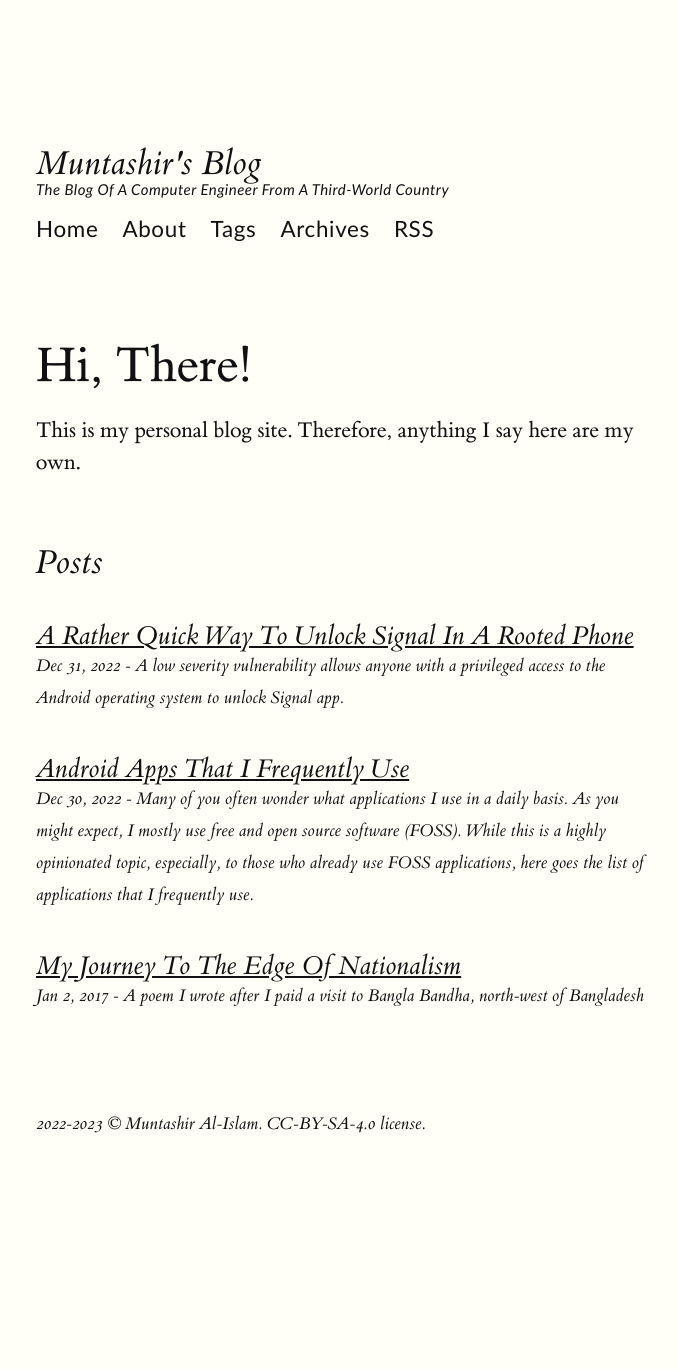
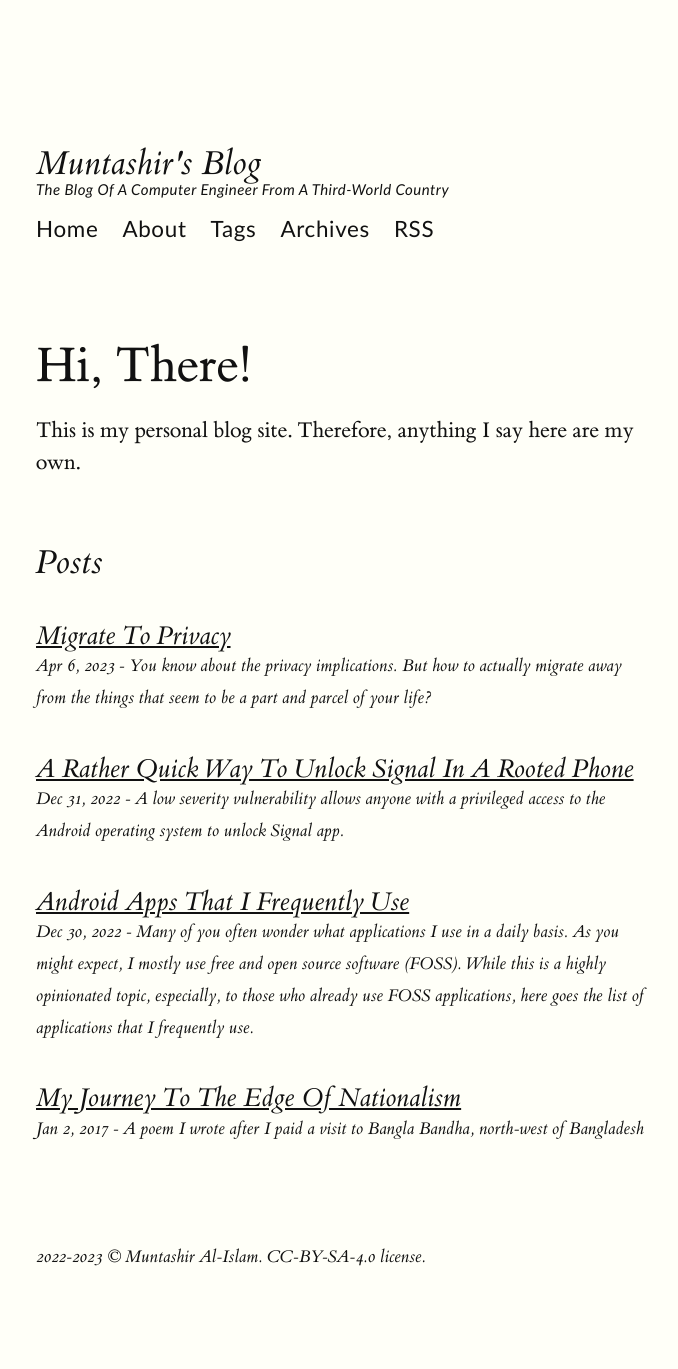
Before and after one commit to MuntashirAkon/blog, a Jekyll site: the page built from index.md, in a window 1280 px wide. Shown: the whole page, without its empty margins (124-802 px from the left). Built offline with Jekyll 4.4.1, drawn with Linux system fonts in a browser that asks for light colours; our own code applies the rules of GitHub Pages for plain Markdown files; before the commit the page ends 1236 px from its top, so only the background shows below that; part of the change alters nothing that is shown.

Commit message:
New post: Migrate to privacy
Signed-off-by: Muntashir Al-Islam <muntashirakon@riseup.net>

```diff
--- /dev/null
+++ b/_posts/2023-04-07-migrate-to-privacy.md
@@ -0,0 +1,237 @@
+---
+layout: post
+title: "Migrate to Privacy"
+description: "You know about the privacy implications. But how to actually migrate away from the things that seem to be a part and parcel of your life?"
+date: 2023-04-07T00:21:00+06:00
+tags: Privacy
+comment_id: 3
+---
+
+Several years ago, I quite accidently ran into an article on privacy while I
+was browsing a website belonging to a sister project of Wikimedia Foundation.
+It is amazing how carefully we are manipulated not to care about so basic a
+right as privacy. But it is even more amazing how hard it is to find anything
+on privacy online unless you're actually looking for it, and most privacy
+activism groups seem to have no idea regarding this. Otherwise, none of them
+would have put this famous Ed Snowden quote at the front:
+
+> Arguing that you don't care about the right to privacy because you have
+> nothing to hide is no different than saying you don't care about free speech
+> because you have nothing to say.
+
+Because this quote doesn't mean anything to those who have no idea what privacy
+means. Privacy is not something that is taught in educational institutions, at
+least, not seriously. And why should it be? Privacy awareness is perceived to
+be harmful for the governments and intelligence agencies. Profiling citizens in
+the name of terrorism is not just good for population control, it turned out to
+be a very profitable business too.
+
+So, you are one of the few (unfortunate!) people who are not only satisfied
+with learning about privacy but also ready to actually do something about it,
+this writing is for you. If you are a critic, please ignore this because I
+shall not begin this by asking the readers to choose a threat model. When I was
+looking for advice regarding privacy, people told me to choose a threat model
+too. But the entire privacy-thing was new to me, and that particular statement,
+at that time, seemed a little overwhelming.
+
+Before getting started, there are a few things you should remember:
+1. You cannot achieve privacy overnight. Depending on your online presence, it
+   might take a couple of weeks to several years. Even then, there is no
+   guarantee whether you've achieved total privacy.
+2. You have to be ready to make some sacrifices. Like any sacrifice, they would
+   seem quite depressing from time to time. But eventually, you will find
+   yourself happier than you ever were.
+3. You will begin to see the real faces of the people around you. This could be
+   the most painful thing for you if you're fond of company. But it's better to
+   learn the true nature of people around you early on so that you won't feel
+   betrayed later in the most vulnerable moment of your life. This, you could
+   say, is a byproduct of achieving privacy. Ease of communication, it appears,
+   made it quite easy to deceive people.
+4. You might have to lead a solo life if you do not have people who share your
+   views. A great way to avoid this would be meeting people online in various
+   groups where people discuss about privacy. You may end up finding some real
+   good people there.
+
+## Getting Started
+The first thing you should do is change your E-Mail address. This might seem
+quite silly thing to do to some people, especially those who do not use E-Mail
+in a daily basis. But E-Mail plays an important role in tasks such as creating
+accounts, delivery of good and services, and so on. E-Mail is your primary
+identity on the Internet, thus, changing it is essential to achieve any privacy
+at all.
+
+There are many privacy-friendly E-Mail providers such as
+[Riseup](https://riseup.net), [Disroot](https://disroot.org),
+[Proton](https://proton.me) and [Tutanota](https://tutanota.com). Each offers
+free services, and a few of them also offer premium services. Riseup requires
+an invitation code meaning that you need to know someone who already use the
+service in order to create an account there. In other cases, this is quite
+straightforward. However, since you're just getting started, I would recommend
+Disroot as it offers a wide range of features including NextCloud which is
+quite useful as we shall see later.
+
+After changing your E-Mail address, you may still need to use the old E-Mail,
+at least, for receiving messages from contacts who may not know your new E-Mail
+address. Some E-Mail providers such as Gmail offer E-Mail forwarding feature
+which, when enabled, forwards all the messages to the specified E-Mail address.
+
+Next, you need a temporay E-Mail service. This is essential for many reasons
+such as creating temporary accounts to use a service with known privacy issues
+or inserting E-Mail address in a download page which prevents you to download
+your desired content unless you insert a verified E-Mail address. This may not
+immediately be clear to you, but as you start to understand fingerprinting
+methods, you'll find yourself using temporary E-Mails quite often. There are
+many providers which offer such service such as
+[AnonAddy](https://anonaddy.com/) and [Simple Login](https://simplelogin.io/).
+Both are open source, privacy friendly, and has free tiers which should be
+enough for most use.
+
+## Migrate Cloud Services
+Thanks to services offered by Google or iCloud, we become quite reliant on the
+cloud services to store personal information such as contact list, calendar
+events, notes, documents, etc., and due to how they are integrated and somewhat
+abstracted, it might seem quite difficult to move away from them. This is not
+quite true, however. You can quite easily replace most of these services with
+privacy-friendly alternatives. The best alternative is NextCloud.
+
+[NextCloud](https://nextcloud.com/) is a self-hostable, open-source and quite
+popular alternative to the cloud services offered by the big companies. Despite
+its being quite easy to setup and use, it is understandable that you may not
+want to self-host it due to financial or other reasons. This is where Disroot
+can help you. Because Disroot offers most of the NextCloud features for free.
+This means when you create an account in Disroot, you automatically get most of
+the features offered by those big companies in addition to privacy.
+
+You can easily set up contact and calendar synchronisation in your favourite
+app or operating system by setting up NextCloud as your CardDAV and CalDAV
+provider just like E-Mails. In Android, you can achieve both using
+[DAVx⁵](https://github.com/bitfireAT/davx5-ose/).
+
+However, one of the biggest cloud service appears to be something people don't
+even know of: Web Browsers. Both Google Chrome and Microsoft Edge use your
+respective account for synchronisation which means that it knows all your
+browsing history and timeline, and, thereby, knowing everything you do in the
+Internet. The easiest way to migrate is to use a privacy friendly browser.
+For Android, [Bromite](https://www.bromite.org/) is considered the best
+alternative to Google Chrome. But for iOS, the only alternative at present is
+[Brave Browser](https://brave.com/). If you've used Firefox, you can continue
+using it, but be aware that Firefox, by default, is not a privacy-friendly
+browser and requires a lot of tweaking to do. For Desktop,
+[Ungoogled Chromium](https://github.com/ungoogled-software/ungoogled-chromium)
+could be used, but although Ungoogled Chromium does not contain anything from
+Google, most of the privacy features are disabled by default and you will need
+to enable them manually. In addition, you need to install a few browser
+extensions to prevent big brothers from tracking you across the web. I would
+recommend the following browser extensions:
+
+1. uBlock Origin - For blocking tracking and ads
+2. LibRedirect - Redirect popular websites to their privacy-friendly
+   alternatives
+3. Floccus - Synchronise bookmarks in the cloud such as NextCloud
+4. Chromium Web Store - Keep your web extensions up-to-date
+5. Decentraleyes - Cache regularly used files delivered by a Content Delivery
+   Network (CDN) to prevent tracking.
+
+If you are an advanced user, you can also install the following extensions:
+6. uMatrix - Similar to uBlock Origin but it gives tighter control
+7. ScriptSafe - Similar to uBlock Origina and uMatrix but with a different
+   philosophy
+8. Vytal - Control trivial features that are used to generate unique
+   fingerprint from your browser such as timezone.
+
+However, a few days ago, the best VPN provider, Mullvad VPN along with the team
+behind the Tor Browser has launched a tweaked version of Firefox Browser. This
+browser, called [Mullvad Browser](https://mullvad.net/en/browser), generates a
+single fingerprint for all users, making it difficult to track you across the
+web.
+
+Note that the browser-default synchronisation is disabled in those browsers.
+For better privacy, you should synchronise your bookmarks using a browser
+extension such as the one specified above. Also, never save your passwords in
+the browser-default password manger. Every interested person knows where those
+passwords are located.
+
+## Secure Your Logins
+Securing your login details is something you should do even when you don't care
+about privacy. Because this might help you avoiding a lot of griefs due to your
+weak security measures. As you may already know, for better security, it is
+necessary to use strong and unique passwords for every account you create along
+with two- or multi-factor authentication. Managing unique passwords is not
+something you can do using your memory alone, you need a password manager.
+Depending on what you need, you can choose [BitWarden](https://bitwarden.com/)
+or [KeePassXC](https://keepassxc.org/)/[KeePassDX](https://www.keepassdx.com/)
+as your password manager. Since you're only getting started, I would suggest
+BitWarden since it provides a better flexibility than the others. For
+authenticator, never use outdated, insecure and closed-source providers such as
+Google Authenticator or Authy. Instead use well-known open source alternatives
+such as [Aegis Authenticator](https://github.com/beemdevelopment/Aegis).
+
+If you are already using a password manager such as Google or Lastpass, you
+should immediately migrate to a better and privacy-friendly alternative.
+
+## Secure Your Phone
+If you use a smartphone, it's essential to secure it properly in order to
+achieve both privacy and security. First of all, check if your existing phone
+is enough for you. If the phone does not receive regular updates or is not
+from a reputed company, it may not be a sutiable phone, and if you afford it,
+you should upgrade your phone so that you can use a secure operating system
+such as [Graphene OS](https://grapheneos.org/). Otherwise, you should uninstall
+all the unnecessary system applications from your phone.
+
+Secondly, make sure that the device is encrypted. When it's possible, the
+encryption password should be as long as possible. Avoid using insecure
+security features such as fingerprint or face ID, and use pin or password.
+
+Thirdly, replace the closed source apps with good and trackerless open source
+alternatives. While this may not improve your security, it will improve your
+privacy. Here's a [list of apps that I frequently use]({% post_url 2022-12-30-android-apps-that-i-frequently-use %})
+which may help you getting started.
+
+## Be Clever, Consume Less
+Less consumption is freqently associated with economic and health benefits. But
+it plays an important role in achieving privacy, and it, sort of, answers the
+question as to why companies want us to consume more. By displaying advertises
+appealing to you, the big companies want you to consume more because ads are a
+good source of revenue for them. Through social media, they also induce people
+to show themselves off so that you, fearing of being missing out, would imitate
+them and start consuming all those useless things you are trying to keep
+yourself distant from as it is well-known that these needs, though may provide
+temporary happiness, are the cause for depression in the long run. Instead of
+going after temporary happiness, I think, we should sought for things that give
+us a more permanent happiness. I am not a psychiatrist, but I found that
+reflecting on your deeds and beliefs, that is, self-judgement, is a powerful
+tool to gain long term happiness as you start to understand yourself better
+this way and what you really need, as opposed to the ones imposed on you
+through the “induction” process above.
+
+## Obliviate Yourself from the Internet
+This could the most tedious task depending on how interactive you were. If you
+were like me and used a lot of sites carelessly, you will need to do a lot of
+things to wipe youself from the Internet. When I first started to wipe my
+online activities, it was quite difficult thing to do since a lot of services
+did not offer a way to delete an account or profile. But nowadays, it is quite
+easy as they have to oblige various policies around the world regarding data
+retention and privacy. These services can work even if you're not located in a
+country with such laws. However, some services might not entirely delete your
+data or claim to delete your data while all they did was made it private. In
+both cases, if there's an account involved, you might want to keep it in your
+password manager to check whether you're account is still present a few years
+later. But even if they made the data private, it should be enough to keep the
+search engines from indexing your data which should be your primary concern.
+Because OSINT (open source intelligent) experts and data brokers primarily use
+various search engines with special keywords (e.g. Google dorks) to collect
+data about you.
+
+## Keep Informed and Inform the Family and Friends
+The only way to effectively achieve total privacy is by spreading privacy
+awareness among the people you care about. This is because the importance of
+privacy is not immediately clear to people, even to those who are new to all
+this. If you're the latter, at first ask yourself why you're here. This should
+get you started. Another important thing is keeping yourself informed about
+what is happening around you. Accept it or not, you're now a member of an
+extended economic society which some poeple calls “Global Village”. The
+Internet is not created for you to watch some movies or play games, it was
+created for speeding up the communication which are vital for economy and
+defence. So, as member of the society, it's your responsibility to keep
+yourself well-informed about events and issues that may affect you or the
+people you care about.
--- a/css/style.scss
+++ b/css/style.scss
@@ -78,6 +78,10 @@ blockquote {
     font-style: italic;
     margin: 0;
     padding: 2rem 0 2rem 4rem;
+}
+
+blockquote p {
+  max-width: unset;
 }
 
 blockquote footer {
```
